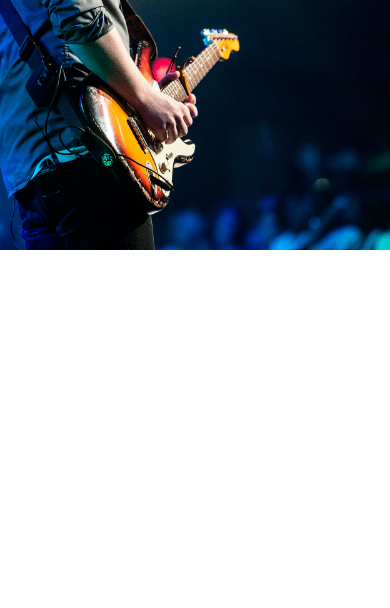
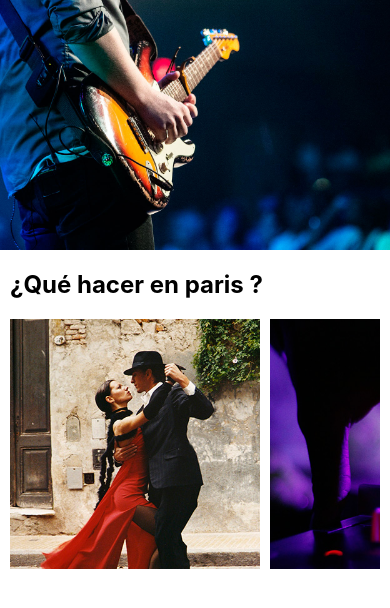
Before and after one commit to Jafmatute/React-Native-CLI, a React Native app: screen / in a window 390 px wide. Shown: the top 608 px of the page. Built offline with nearby package versions, Linux system fonts and the light colour scheme.

Commit message:
Creating a horizontal scrollView

```diff
--- a/App.js
+++ b/App.js
@@ -1,5 +1,5 @@
 import React from 'react';
-import {StyleSheet, View, Image} from 'react-native';
+import {StyleSheet, View, Image, Text, ScrollView} from 'react-native';
 
 //cuando se utliza ROW se alínea con alignItem:"center", sì es con COLUMN se utliza justifyContent
 //cuando flexDirection es ROW toma todo el ancho y cuando es column toma la altura usando FLEX:1
@@ -15,6 +15,38 @@
           />
         </View>
       </View>
+
+      <View style={styles.contenedor}>
+        <Text style={styles.titulo}>¿Qué hacer en paris ?</Text>
+        <ScrollView horizontal={true}>
+          <View>
+            <Image
+              style={styles.ciudad}
+              source={require('./assets/img/actividad1.jpg')}
+            />
+          </View>
+
+          <View>
+            <Image
+              style={styles.ciudad}
+              source={require('./assets/img/actividad2.jpg')}
+            />
+          </View>
+
+          <View>
+            <Image
+              style={styles.ciudad}
+              source={require('./assets/img/actividad3.jpg')}
+            />
+          </View>
+          <View>
+            <Image
+              style={styles.ciudad}
+              source={require('./assets/img/actividad4.jpg')}
+            />
+          </View>
+        </ScrollView>
+      </View>
     </>
   );
 };
@@ -24,6 +56,19 @@
     height: 250,
     flex: 1,
   },
+  titulo: {
+    fontWeight: 'bold',
+    fontSize: 24,
+    marginVertical: 20,
+  },
+  contenedor: {
+    marginHorizontal: 10,
+  },
+  ciudad: {
+    width: 250,
+    height: 250,
+    marginRight: 10,
+  },
 });
 
 export default App;
```
